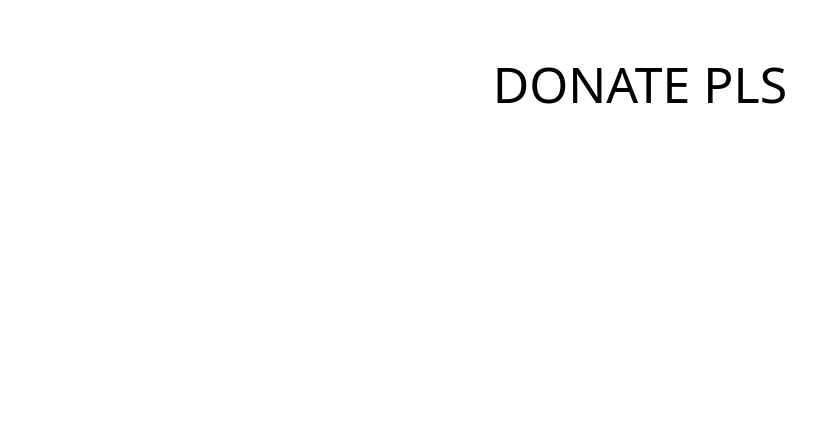
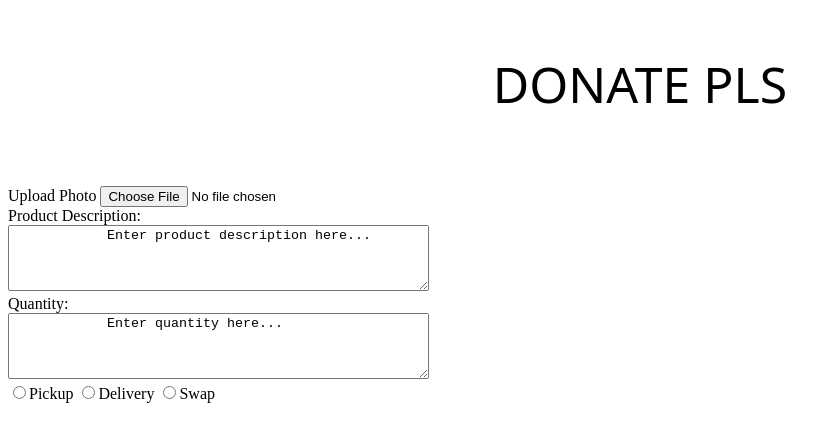
Before and after one commit to alessiacodes/CommunityHarvest, a plain HTML site: page Frontend/donate.html in a window 1280 px wide. Shown: the whole page, without its empty margins (0-840 px from the left). Drawn offline with Linux system fonts and the light colour scheme.

Commit message:
adding html

```diff
--- a/Frontend/donate.html
+++ b/Frontend/donate.html
@@ -12,6 +12,40 @@
     <div class="text">
         <p>DONATE PLS</p>
     </div>
+
+    <div class="Upload">
+        <div class="tb-img-view">
+          <img id="tb-image" />
+        </div>
+        <label for="tb-file-upload">Upload Photo</label>
+        <input type="file" id="tb-file-upload" accept="image/*" onchange="fileUpload(event);" />
+      </div>
+
+    <div class="decsription">
+        <label for="freeform">Product Description:</label>
+        <br>
+        <textarea id="freeform" name="freeform" rows="4" cols="50">
+            Enter product description here...
+        </textarea>
+    </div>
+
+    <div class = 'quantity'>
+        <label for="quantity">Quantity:</label>
+        <br>
+        <textarea id="freeform" name="freeform" rows="4" cols="50">
+            Enter quantity here...
+        </textarea>
+    </div>
+
+    <div class = "Options">
+        <input type="Radio" Name="Gender" Value="Pickup">Pickup
+        <input type="Radio" Name="Gender" Value="Delivery">Delivery
+        <input type="Radio" Name="Gender" Value="Swap">Swap
+    </div>
+
+
+
+
 </body>
 
 </html>
```
Also changed, not shown: Frontend/main.html (+4 -0 lines).
